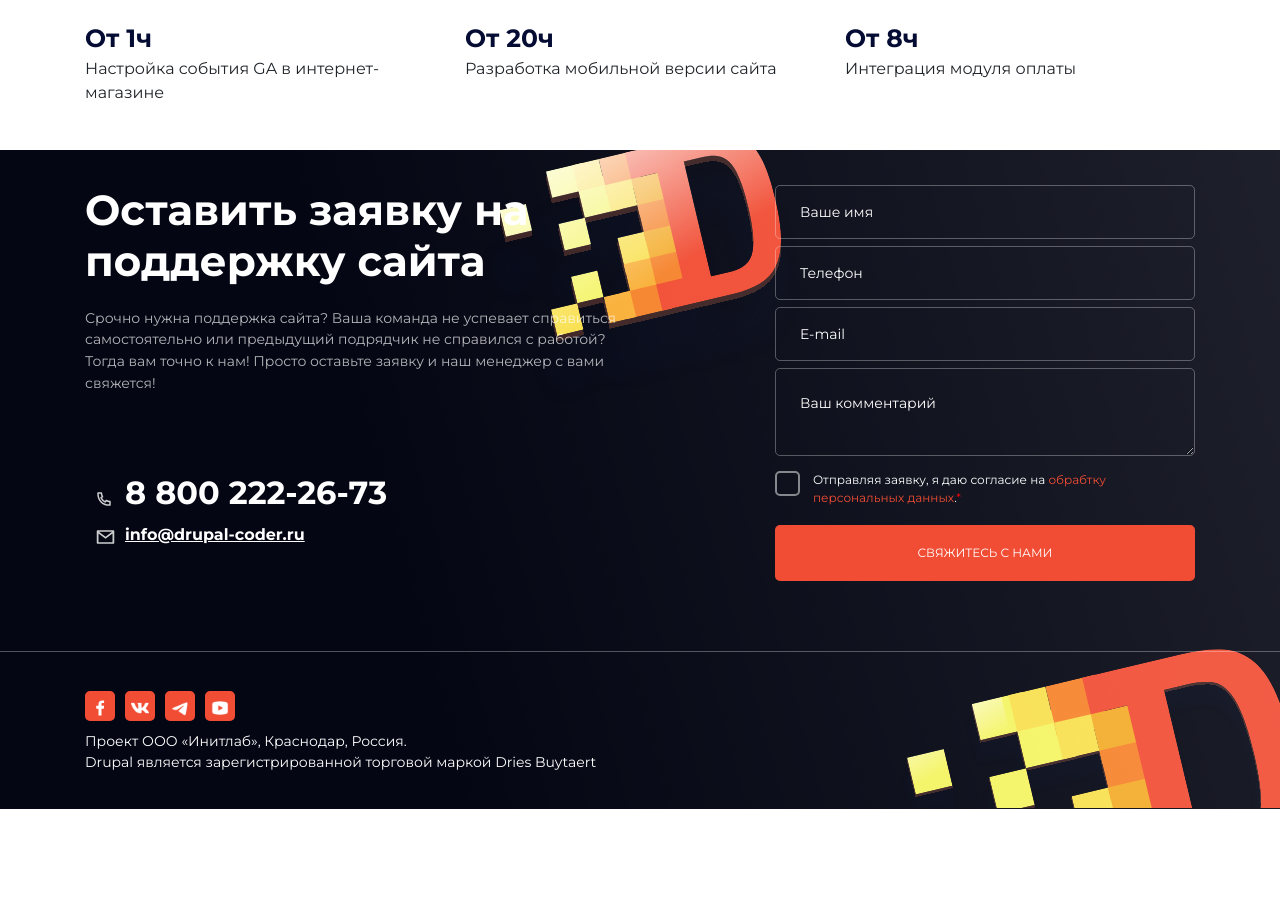
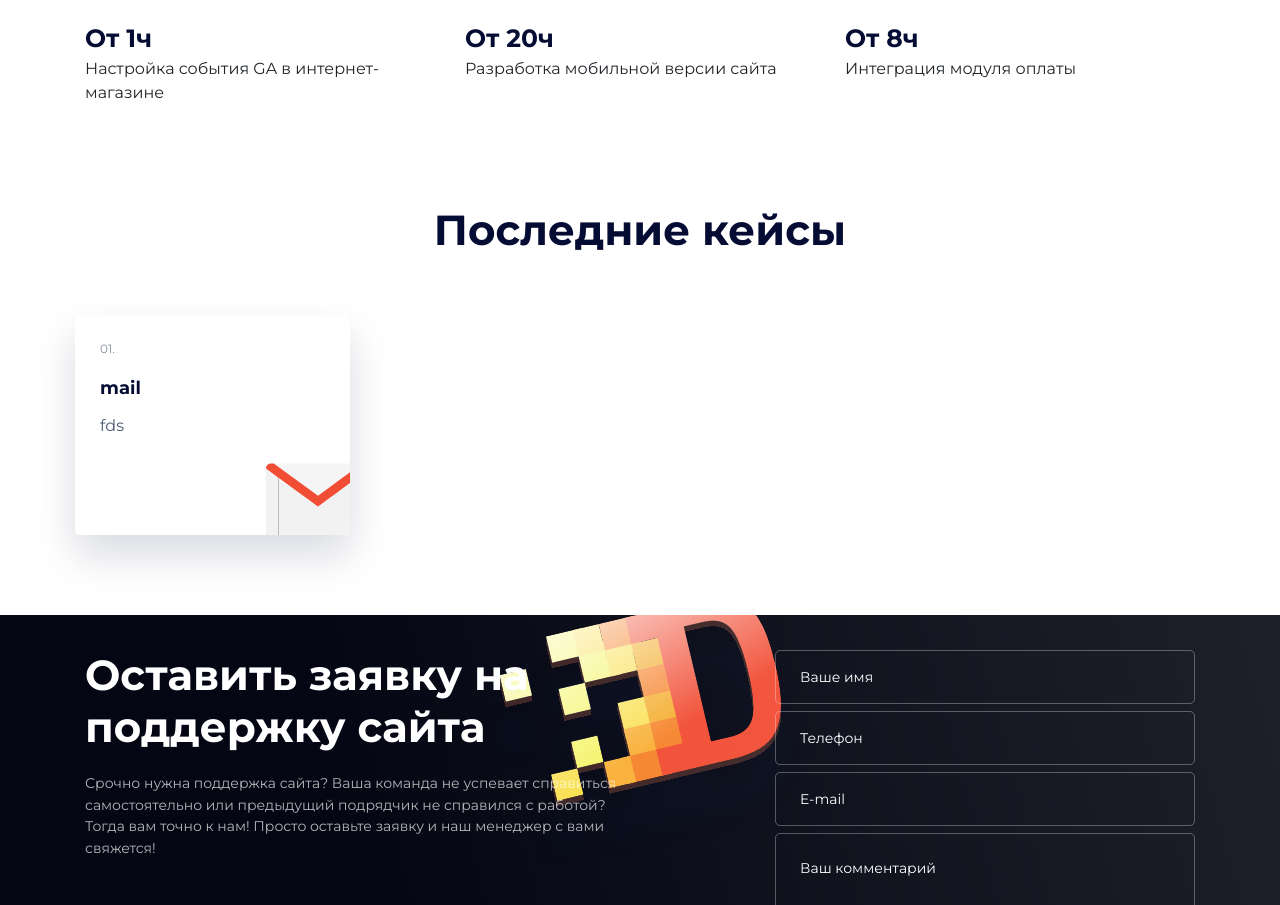
Before and after one commit to ChristielBel/ChristielBel.github.io, a Vue app in the folder project/: page / in a window 1280 px wide. Shown: the part 3216-4121 px from the top of the page. Before the commit the page ends 4025 px from the top, so only its background shows below. Built offline with nearby package versions, Linux system fonts and the light colour scheme.

Commit message:
lastCases-1

```diff
--- a/project/src/App.vue
+++ b/project/src/App.vue
@@ -3,18 +3,20 @@ import Support from "@/components/Support.vue";
 import Service from "@/components/Service.vue"
 import TimeTasks from "@/components/TimeTasks.vue";
 import Experience from "@/components/Experience.vue";
+import LastCases from "@/components/LastCases.vue";
 import AppFooter from "@/components/AppFooter.vue";
 import AppHeader from "@/components/AppHeader.vue";
 </script>
 
 <template>
   <div class="main">
-    <AppHeader/>
-    <Service/>
-    <Support/>
-    <Experience/>
-    <TimeTasks/>
-    <AppFooter/>
+    <AppHeader />
+    <Service />
+    <Support />
+    <Experience />
+    <TimeTasks />
+    <LastCases />
+    <AppFooter />
   </div>
 </template>
 
--- /dev/null
+++ b/project/src/components/CaseBlock.vue
@@ -0,0 +1,94 @@
+<script>
+export default {
+    name: "CaseBlock",
+    props: {
+        image: {
+            String,
+            required: true
+        },
+        header: {
+            String,
+            required: true
+        },
+        text: {
+            String,
+            required: true
+        },
+        date: {
+            String,
+            required: true
+        },
+    }
+};
+</script>
+
+<template>
+    <div class="col-12 col-md-3 main-block">
+        <div class="advantage">
+            <div class="number">
+                {{ date }}
+            </div>
+            <div class="header">
+                {{ header }}
+            </div>
+            <div class="main-text">
+                {{ text }}
+            </div>
+            <div class="image-wrapper">
+                <img v-bind:src="image" alt="image" class="img-responsive">
+            </div>
+        </div>
+    </div>
+</template>
+
+<style scoped>
+.main-block {
+    padding: 5px 5px;
+}
+
+.advantage {
+    background: #fff;
+    border-radius: 5px;
+    box-shadow: 0 20px 40px rgba(5, 12, 51, .15);
+    height: 100%;
+    position: relative;
+    padding: 25px 25px 45px;
+    min-height: 292px;
+    margin: 0 10px;
+}
+
+.number {
+    margin-bottom: 20px;
+    font-size: 12px;
+    color: #828a9b;
+}
+
+.header {
+    font-size: 18px;
+    font-weight: 700;
+    color: #050c33;
+    line-height: 1.22;
+    margin-bottom: 15px;
+}
+
+.main-text {
+    font-size: 16px;
+    color: #4e5a73;
+    line-height: 1.37;
+    z-index: 10;
+}
+
+.image-wrapper {
+    position: absolute;
+    right: 0;
+    bottom: 0;
+    z-index: 5;
+}
+
+@media screen and (min-width: 768px) {
+    .advantage {
+        min-height: 220px;
+        margin: 0;
+    }
+}
+</style>
--- /dev/null
+++ b/project/src/components/LastCases.vue
@@ -0,0 +1,61 @@
+<script>
+import CaseBlock from "@/components/CaseBlock.vue";
+import pic1 from "../assets/images/support1.svg"
+
+export default {
+    name: "LastCases",
+    components: { CaseBlock },
+    data: () => {
+        return {
+            pic1,
+            header1: "mail",
+            text1: "fds",
+            date1: "01.",
+        }
+    }
+}
+</script>
+
+<template>
+    <div class="support-main-block">
+        <div class="container">
+            <div class="row justify-content-center">
+                <div class="col-12">
+                    <h1 class="support-title text-center">
+                        Последние кейсы
+                    </h1>
+                </div>
+            </div>
+            <div class="row flex-row">
+                <CaseBlock :image="pic1" :header="header1" :text="text1" :date="date1" />
+            </div>
+        </div>
+    </div>
+</template>
+
+<style scoped>
+.support-main-block {
+    margin-bottom: 0px;
+    position: relative;
+}
+
+.flex-row {
+    margin-bottom: 75px;
+}
+
+.support-title {
+    padding-top: 100px;
+    margin-bottom: 20px;
+    text-align: center;
+    color: #050c33;
+    font-weight: 700;
+    font-size: 24px;
+}
+
+@media screen and (min-width: 768px) {
+    .support-title {
+        margin-bottom: 55px;
+        font-size: 42px;
+    }
+}
+</style>
```
